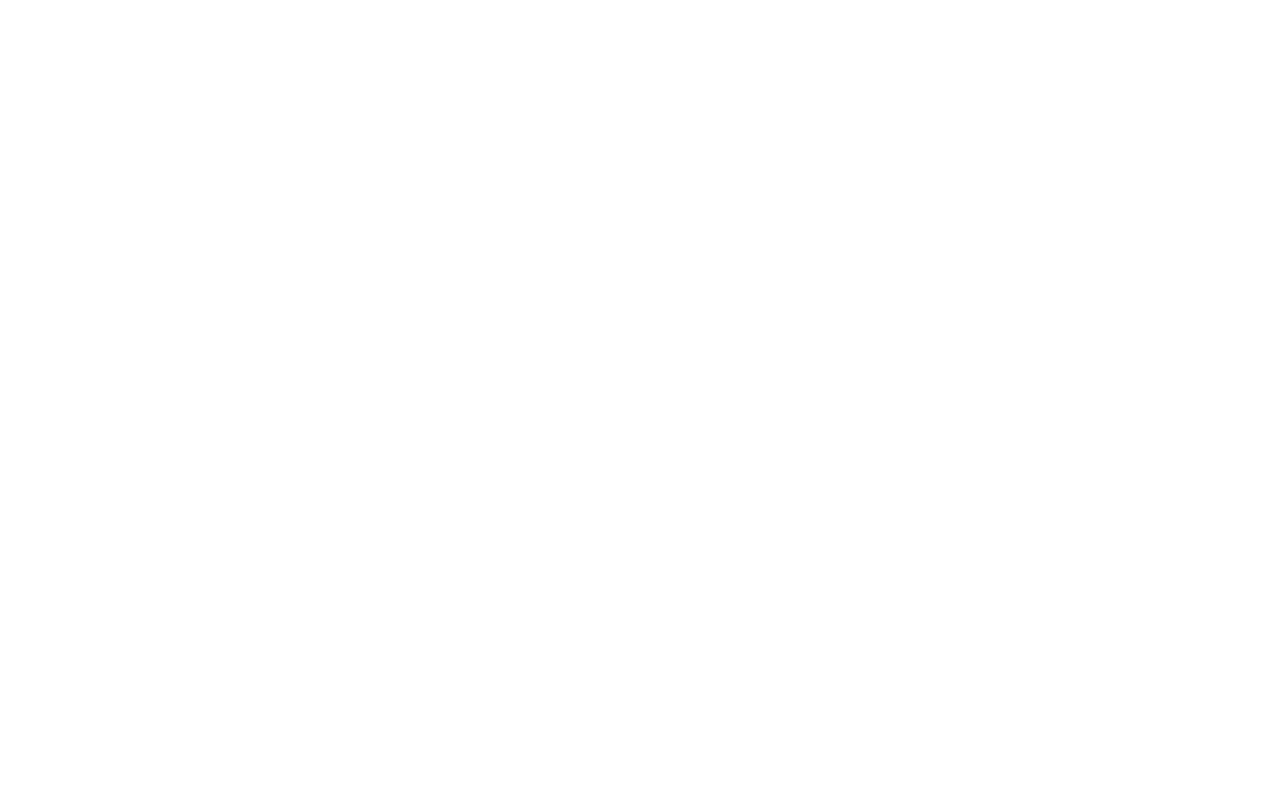
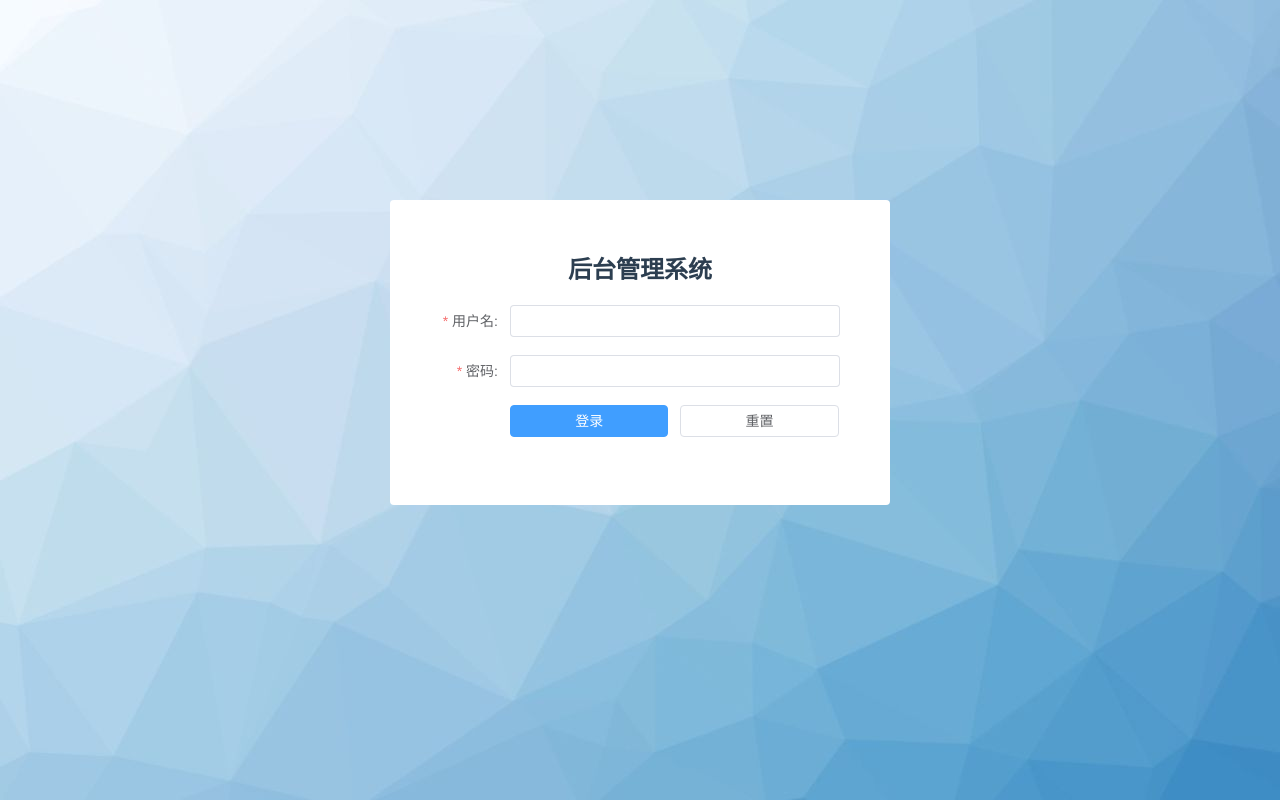
Before and after one commit to changemei/vue3-ts-demo, a Vue app: page /login in a window 1280 px wide. Before the commit this address had no page. Built offline with nearby package versions, Linux system fonts and the light colour scheme.

Commit message:
add FooterNav

```diff
--- /dev/null
+++ b/src/components/FooterNav.vue
@@ -0,0 +1,55 @@
+<template>
+  <div class="footer">
+    <div
+      class="qq-btn"
+      @click="jumpService"
+    >
+      <!-- <img class="qq" src="../../static/" /> -->
+      <span> QQ咨询</span>
+    </div>
+    <div
+      class="zhiding"
+      @click="zhiding()"
+    >
+      <!-- <img src="../../static/" /> -->
+    </div>
+    <div class="copy">
+      <div class="desc">copyright 内容</div>
+      <p @click="footBar">ICP证号&nbsp;:&nbsp; 证号</p>
+    </div>
+  </div>
+</template>
+<script  lang="ts">
+import { defineComponent, reactive, toRefs } from "vue";
+export default defineComponent({
+  setup() {
+    const footBar=()=>{
+
+      window.location.href = "http://beian.miit.gov.cn";
+    };
+    const zhiding= ()=>{
+      let top = document.documentElement.scrollTop || document.body.scrollTop;
+      const timeTop = setInterval(() => {
+        document.body.scrollTop =
+          document.documentElement.scrollTop =
+          top -=
+            50;
+        if (top <= 0) {
+          clearInterval(timeTop);
+        }
+      }, 10);
+    };
+    const jumpService=()=>{
+
+      location.href = "tencent://message/?uin=123123123";
+    }
+    return {
+      zhiding,
+      footBar,
+      jumpService
+    };
+  },
+});
+</script>
+<style lang="scss" scoped>
+</style>
--- a/src/components/TopNav.vue
+++ b/src/components/TopNav.vue
@@ -31,7 +31,7 @@ export  default defineComponent({
   setup(){
     const top_data = reactive(new TopData())
     const handleRouter= ()=>{
-      router.push('/login')
+      router.push('Login')
     }
 return {
       ...toRefs(top_data),
--- a/src/request/api.ts
+++ b/src/request/api.ts
@@ -1 +1,11 @@
-import instance from "@/request/index"
+import service from "@/request/index"
+import { TLoginData } from "@/type/login"
+
+
+export function login(data: TLoginData) {
+  return service({
+      url: "/login",
+      method: "POST",
+      data
+  })
+}
--- a/src/router/index.ts
+++ b/src/router/index.ts
@@ -14,6 +14,11 @@ const routes: Array<RouteRecordRaw> = [
     // this generates a separate chunk (about.[hash].js) for this route
     // which is lazy-loaded when the route is visited.
     component: () => import(/* webpackChunkName: "about" */ '../views/About.vue')
+  },
+  {
+    path: '/login',
+    name: 'Login',
+    component: () => import('../views/Login.vue')
   }
 ]
 
--- a/src/views/Home.vue
+++ b/src/views/Home.vue
@@ -1,9 +1,10 @@
 <template>
   <div class="home">
     <top-nav></top-nav>
-    <div>
+    <div class="home-content">
       <router-view></router-view>
     </div>
+    <footer-nav></footer-nav>
   </div>
 </template>
 
@@ -11,17 +12,20 @@
 import { defineComponent } from "vue";
 import HelloWorld from "@/components/HelloWorld.vue"; // @ is an alias to /src
 import TopNav from "@/components/TopNav.vue";
+import FooterNav from "@/components/FooterNav.vue";
 
 export default defineComponent({
   name: "Home",
   components: {
     TopNav,
+    FooterNav
   },
 });
 </script>
 <style lang="scss" scoped>
 .home {
-  display: flex;
-  flex-grow: 1;
+}
+.home-content{
+  min-height: 80vh;
 }
 </style>
--- a/src/views/Login.vue
+++ b/src/views/Login.vue
@@ -2,24 +2,24 @@
   <div class="login">
     <div class="form-cls">
         <el-form
-            ref="ruleFormRef"
-            :model="ruleForm"
+            ref="loginFormRef"
+            :model="loginForm"
             status-icon
             :rules="rules"
             label-width="70px"
         >
           <h2>后台管理系统</h2>
           <el-form-item label="用户名:" prop="username">
-            <el-input v-model="ruleForm.username" type="text" autocomplete="off" />
+            <el-input v-model="loginForm.username" type="text" autocomplete="off" />
           </el-form-item>
 
           <el-form-item label="密码:" prop="password">
-            <el-input v-model="ruleForm.password" type="password" autocomplete="off"/>
+            <el-input v-model="loginForm.password" type="password" autocomplete="off"/>
           </el-form-item>
 
           <el-form-item>
-            <el-button class="login-btn" type="primary" @click="submitForm(ruleFormRef)">登录</el-button>
-            <el-button class="login-btn" @click="resetForm(ruleFormRef)">重置</el-button>
+            <el-button class="login-btn" type="primary" @click="submitForm(loginFormRef)">登录</el-button>
+            <el-button class="login-btn" @click="resetForm(loginFormRef)">重置</el-button>
           </el-form-item>
 
         </el-form>
@@ -73,12 +73,12 @@ export default defineComponent({
     }
 
     // 登录
-    const ruleFormRef = ref<FormInstance>()
+    const loginFormRef = ref<FormInstance>()
 
     // 重置
     const resetForm = () => {
-      data.ruleForm.username = ""
-      data.ruleForm.password = ""
+      data.loginForm.username = ""
+      data.loginForm.password = ""
     }
 
     const submitForm = (formEl: FormInstance | undefined) => {
@@ -86,7 +86,8 @@ export default defineComponent({
       if (!formEl) return
       formEl.validate((valid) => {
         if (valid) {
-          login(data.ruleForm).then((res) => {
+          login(data.loginForm).then((res) => {
+
             console.log(res)
             // 将token进行保存
             localStorage.setItem("token", res.data.token)
@@ -105,7 +106,7 @@ export default defineComponent({
       rules,
       resetForm,
       submitForm,
-      ruleFormRef
+      loginFormRef
     }
   }
  })
```
Also changed, not shown: src/assets/bg.jpg (added), src/assets/logo.jpg (added).
